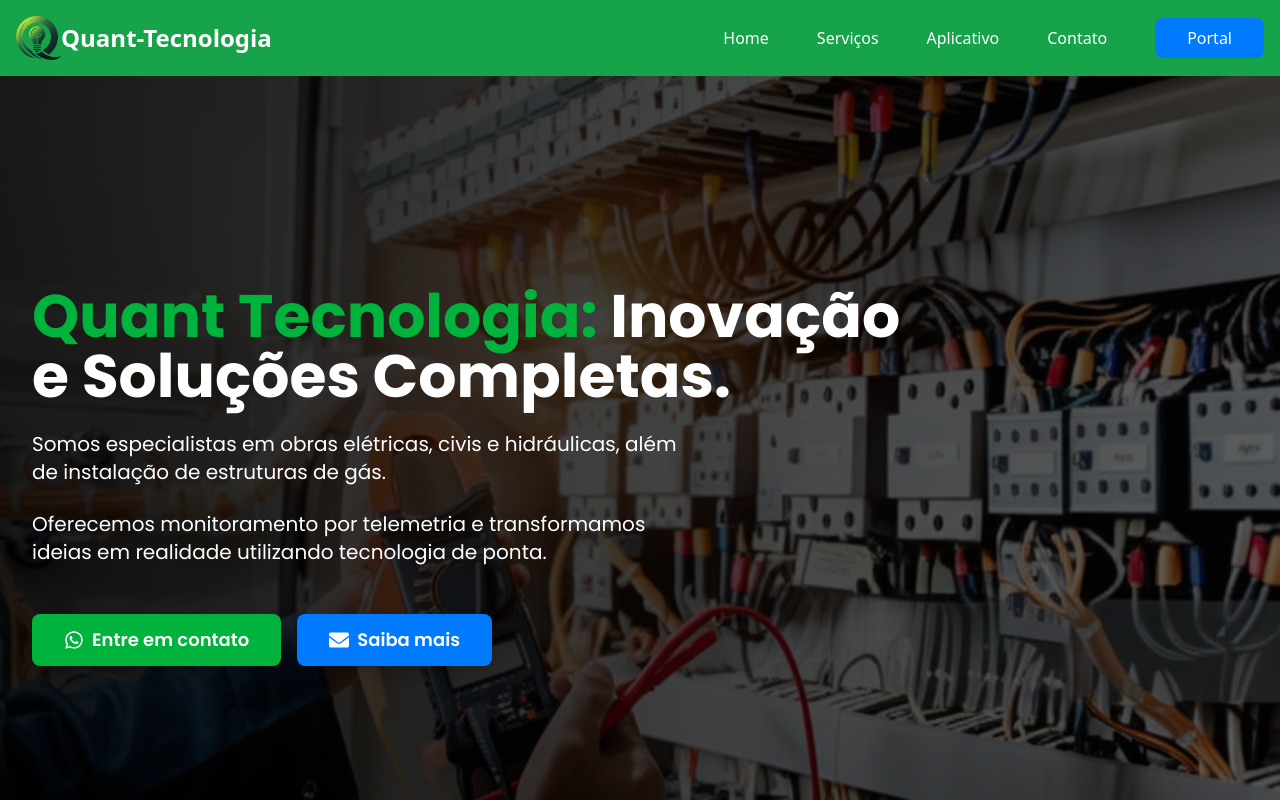
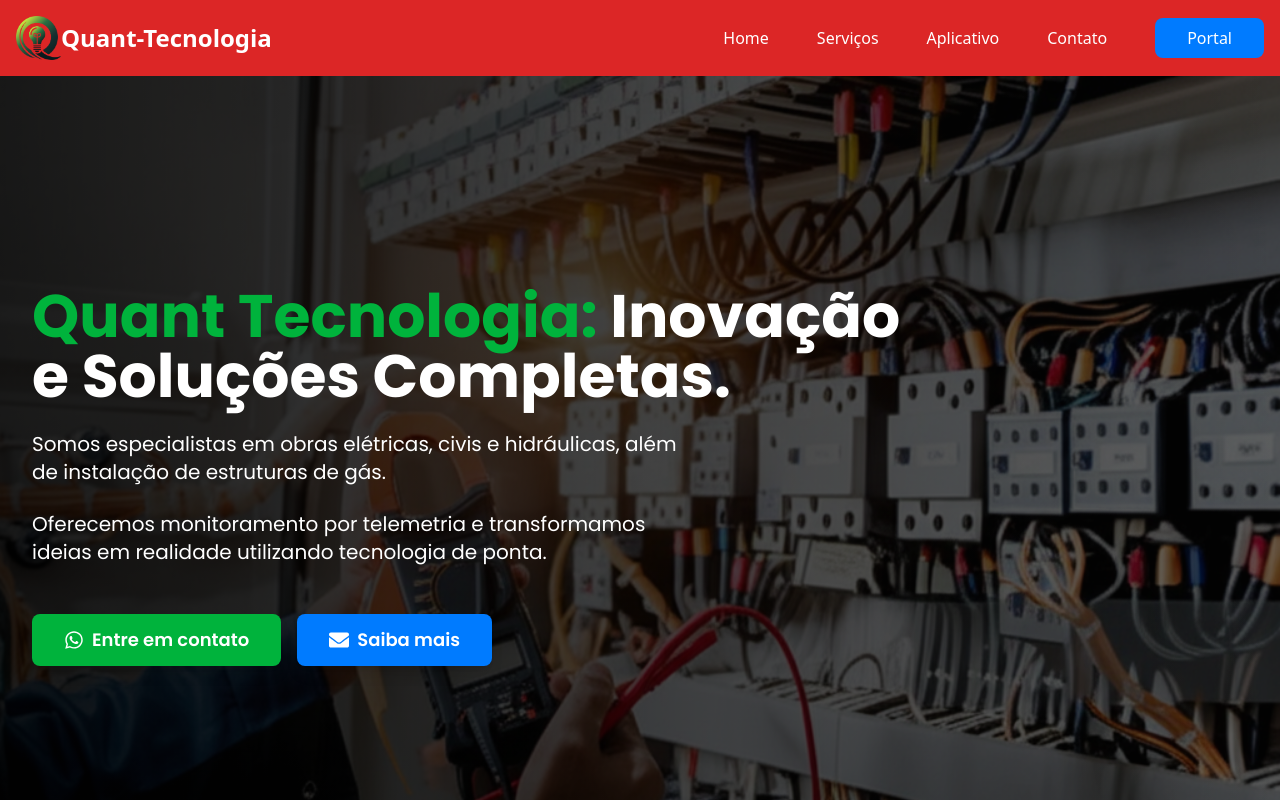
Before and after one commit to MatheusxMota/Quantnext, a Next.js app: page / in a window 1280 px wide. Built offline with nearby package versions, Linux system fonts and the light colour scheme.

Commit message:
teste de conectividade

```diff
--- a/package.json
+++ b/package.json
@@ -7,7 +7,6 @@
     "build": "next build",
     "start": "next start",
     "lint": "next lint"
-
   },
   "dependencies": {
     "next": "15.3.5",
@@ -19,8 +18,8 @@
     "@eslint/eslintrc": "^3",
     "@tailwindcss/postcss": "^4",
     "@types/node": "^20",
-    "@types/react": "^19",
-    "@types/react-dom": "^19",
+    "@types/react": "^19.1.12",
+    "@types/react-dom": "^19.1.9",
     "autoprefixer": "^10.4.21",
     "eslint": "^9",
     "eslint-config-next": "15.3.5",
--- a/src/app/components/Header.tsx
+++ b/src/app/components/Header.tsx
@@ -9,7 +9,7 @@
   const [mobileMenuOpen, setMobileMenuOpen] = useState(false);
 
   return (
-    <header className="bg-green-600 text-white p-4 sticky top-0 z-50">
+    <header className="bg-red-600 text-white p-4 sticky top-0 z-50">
       <div className="container mx-auto flex justify-between items-center">
         <Link href="/" className="flex items-center">
 
```
Also changed, not shown: 1 other file (tests, documents, lock files or other folders).
